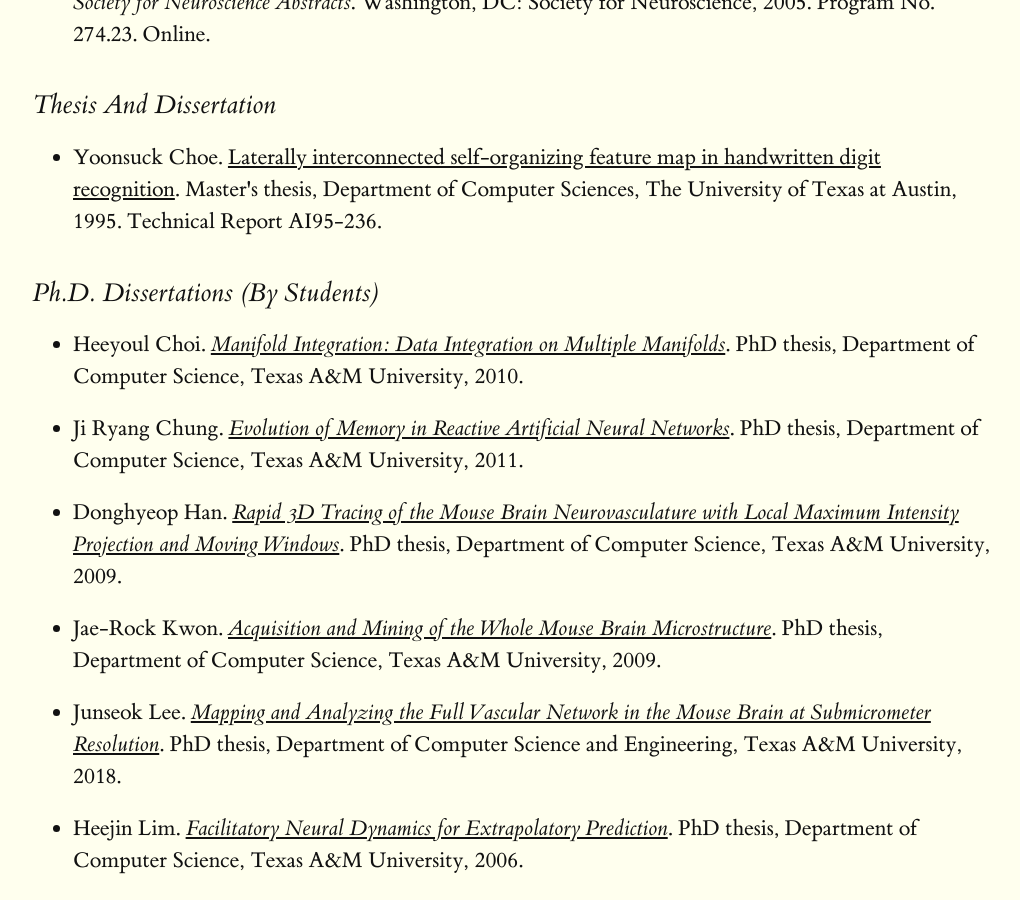
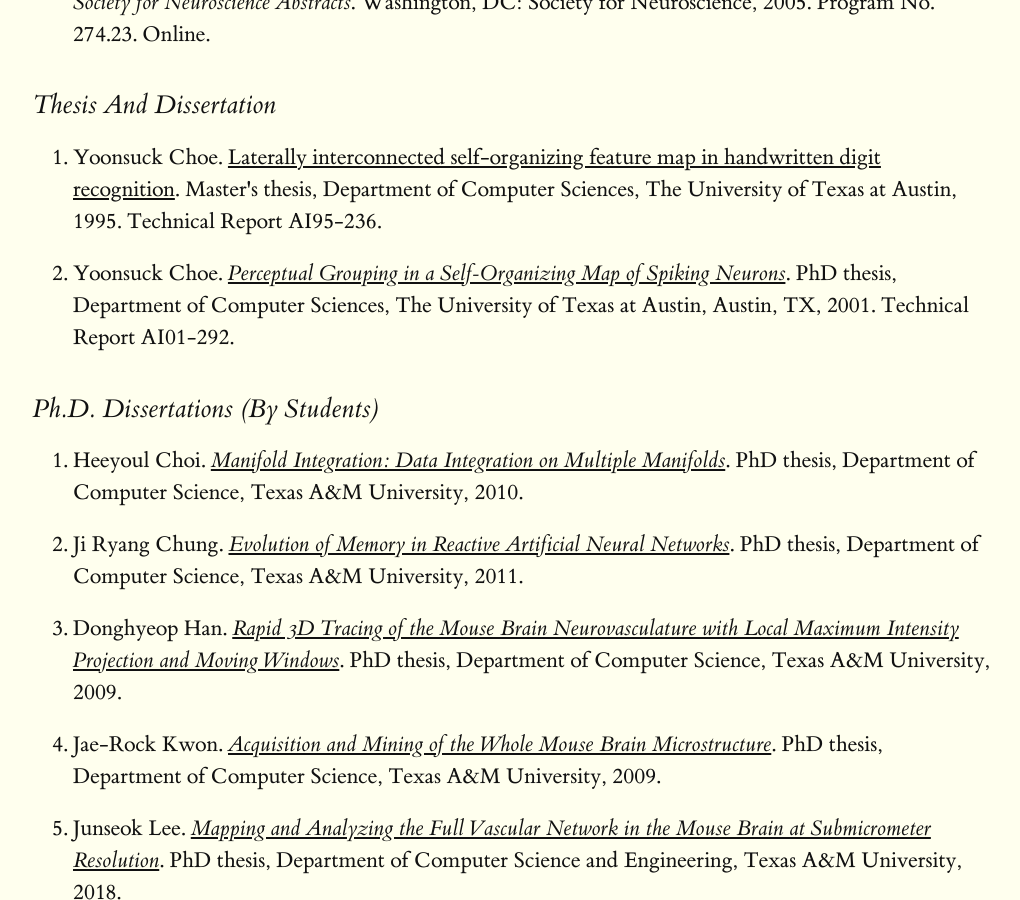
Before and after one commit to yschoe/yschoe.github.io, a Jekyll site: the page built from pub_medium.md, in a window 1280 px wide and 900 px high, scrolled down 19014 px. Shown: the whole window, without its empty margins (127-1147 px from the left). Built offline with Jekyll 4.4.1, drawn with Linux system fonts in a browser that asks for light colours.

Commit message:
ul to ol

```diff
--- a/_includes/pub_medium.html
+++ b/_includes/pub_medium.html
@@ -10,7 +10,7 @@
     YOUR CHANGES WILL BE LOST THE NEXT TIME IT IS UPDATED!
 -->
 <!-- Generated by: /home/yschoe/nn/tex/bib2html/bib2html -d references bib2html.aux bib2html.tmp -->
-<UL>
+<OL>
 
 <!-- Authors: Kwanyong Lee and Yoonsuck Choe -->
 <LI><A NAME="lee:book11">Kwanyong</A> Lee and Yoonsuck
@@ -40,7 +40,7 @@ Electronic book, ISBN 0-9647060-0-8,
   http://nn.cs.utexas.edu/web-pubs/htmlbook96/.
 
 </LI>
-</UL>
+</OL>
 
 <!-- END BIBLIOGRAPHY references -->
 
@@ -55,7 +55,7 @@ Electronic book, ISBN 0-9647060-0-8,
     YOUR CHANGES WILL BE LOST THE NEXT TIME IT IS UPDATED!
 -->
 <!-- Generated by: /home/yschoe/nn/tex/bib2html/bib2html -d references bib2html.aux bib2html.tmp -->
-<UL>
+<OL>
 
 <!-- Authors: James A Bednar and Yoonsuck Choe and Judah De Paula and Risto
   Miikkulainen and Jefferson Provost and Tal Tversky -->
@@ -366,7 +366,7 @@ Attention augmentation with multi-residual in bidirectional LSTM.
   26:2635-2649, 2015.
 
 </LI>
-</UL>
+</OL>
 
 <!-- END BIBLIOGRAPHY references -->
 
@@ -381,7 +381,7 @@ Attention augmentation with multi-residual in bidirectional LSTM.
     YOUR CHANGES WILL BE LOST THE NEXT TIME IT IS UPDATED!
 -->
 <!-- Generated by: /home/yschoe/nn/tex/bib2html/bib2html -d references bib2html.aux bib2html.tmp -->
-<UL>
+<OL>
 
 <!-- Authors: Yoon H Bai and Choonseog Park and Yoonsuck Choe -->
 <LI><A NAME="bai:icpr08">Yoon</A>&nbsp;H. Bai, Choonseog Park,
@@ -1260,7 +1260,7 @@ In <CITE>Proceedings of the 2015 IEEE 12th International Symposium on
   Biomedical Imaging</CITE>, pages 177-181, 2015.
 
 </LI>
-</UL>
+</OL>
 
 <!-- END BIBLIOGRAPHY references -->
 
@@ -1275,7 +1275,7 @@ In <CITE>Proceedings of the 2015 IEEE 12th International Symposium on
     YOUR CHANGES WILL BE LOST THE NEXT TIME IT IS UPDATED!
 -->
 <!-- Generated by: /home/yschoe/nn/tex/bib2html/bib2html -d references bib2html.aux bib2html.tmp -->
-<UL>
+<OL>
 
 <!-- Authors: Yoonsuck Choe and Louise C Abbott and Donghyeop Han and Pei San
   Huang and John Keyser and Jaerock Kwon and David Mayerich and Zeki Melek and
@@ -1388,7 +1388,7 @@ In Robert Kozma and Leonid Perlovsky, editors, <CITE>Neurodynamics of
   Berlin, 2007.
 
 </LI>
-</UL>
+</OL>
 
 <!-- END BIBLIOGRAPHY references -->
 
@@ -1403,7 +1403,7 @@ In Robert Kozma and Leonid Perlovsky, editors, <CITE>Neurodynamics of
     YOUR CHANGES WILL BE LOST THE NEXT TIME IT IS UPDATED!
 -->
 <!-- Generated by: /home/yschoe/nn/tex/bib2html/bib2html -d references bib2html.aux bib2html.tmp -->
-<UL>
+<OL>
 
 <!-- Authors: J A Bednar and Y Choe and J De Paula and R Miikkulainen and J
   Provost -->
@@ -1607,7 +1607,7 @@ In <CITE>Society for Neuroscience Abstracts</CITE>. Washington, DC: Society for
 Program No. 274.23. Online.
 
 </LI>
-</UL>
+</OL>
 
 <!-- END BIBLIOGRAPHY references -->
 
@@ -1622,7 +1622,7 @@ Program No. 274.23. Online.
     YOUR CHANGES WILL BE LOST THE NEXT TIME IT IS UPDATED!
 -->
 <!-- Generated by: /home/yschoe/nn/tex/bib2html/bib2html -d references bib2html.aux bib2html.tmp -->
-<UL>
+<OL>
 
 <!-- Authors: Yoonsuck Choe -->
 <LI><A NAME="choe:ms">Yoonsuck</A> Choe.
@@ -1633,8 +1633,17 @@ Master's thesis, Department of Computer Sciences, The University of Texas at
   Austin, 1995.
 Technical Report AI95-236.
 
-</LI>
-</UL>
+<!-- Authors: Yoonsuck Choe -->
+</LI>
+<LI><A NAME="choe:phd">Yoonsuck</A> Choe.
+<A HREF="http://faculty.cs.tamu.edu/choe/ftp/publications/choe-phd01.pdf"><CITE>Perceptual
+  Grouping in a Self-Organizing Map of Spiking Neurons</CITE></A>.
+PhD thesis, Department of Computer Sciences, The University of Texas at Austin,
+  Austin, TX, 2001.
+Technical Report AI01-292.
+
+</LI>
+</OL>
 
 <!-- END BIBLIOGRAPHY references -->
 
@@ -1649,7 +1658,7 @@ Technical Report AI95-236.
     YOUR CHANGES WILL BE LOST THE NEXT TIME IT IS UPDATED!
 -->
 <!-- Generated by: /home/yschoe/nn/tex/bib2html/bib2html -d references bib2html.aux bib2html.tmp -->
-<UL>
+<OL>
 
 <!-- Authors: Heeyoul Choi -->
 <LI><A NAME="choi:phd10">Heeyoul</A> Choi.
@@ -1778,7 +1787,7 @@ PhD thesis, Department of Computer Science and Engineering, Texas A&amp;M
 PhD thesis, Department of Computer Science, Texas A&amp;M University, 2006.
 
 </LI>
-</UL>
+</OL>
 
 <!-- END BIBLIOGRAPHY references -->
 
@@ -1793,7 +1802,7 @@ PhD thesis, Department of Computer Science, Texas A&amp;M University, 2006.
     YOUR CHANGES WILL BE LOST THE NEXT TIME IT IS UPDATED!
 -->
 <!-- Generated by: /home/yschoe/nn/tex/bib2html/bib2html -d references bib2html.aux bib2html.tmp -->
-<UL>
+<OL>
 
 <!-- Authors: Woo Kyung An -->
 <LI><A NAME="an:ms16">Woo</A>&nbsp;Kyung An.
@@ -1967,7 +1976,7 @@ Master's thesis, Department of Computer Science and Engineering, Texas A&amp;M
   University, 2014.
 
 </LI>
-</UL>
+</OL>
 
 <!-- END BIBLIOGRAPHY references -->
 
@@ -1982,7 +1991,7 @@ Master's thesis, Department of Computer Science and Engineering, Texas A&amp;M
     YOUR CHANGES WILL BE LOST THE NEXT TIME IT IS UPDATED!
 -->
 <!-- Generated by: /home/yschoe/nn/tex/bib2html/bib2html -d references bib2html.aux bib2html.tmp -->
-<UL>
+<OL>
 
 <!-- Authors: Yoonsuck Choe and S Kumar Bhamidipati -->
 <LI><A NAME="choe:tr03.8-3">Yoonsuck</A> Choe
@@ -2086,6 +2095,6 @@ Technical Report 2005-2-3, Department of Computer Science, Texas A&amp;M
   University, 2005.
 
 </LI>
-</UL>
+</OL>
 
 <!-- END BIBLIOGRAPHY references -->
```
Also changed, not shown: _includes/pub_topic.html (+40 -40 lines), _includes/pub_year.html (+90 -90 lines), 2 other files.
